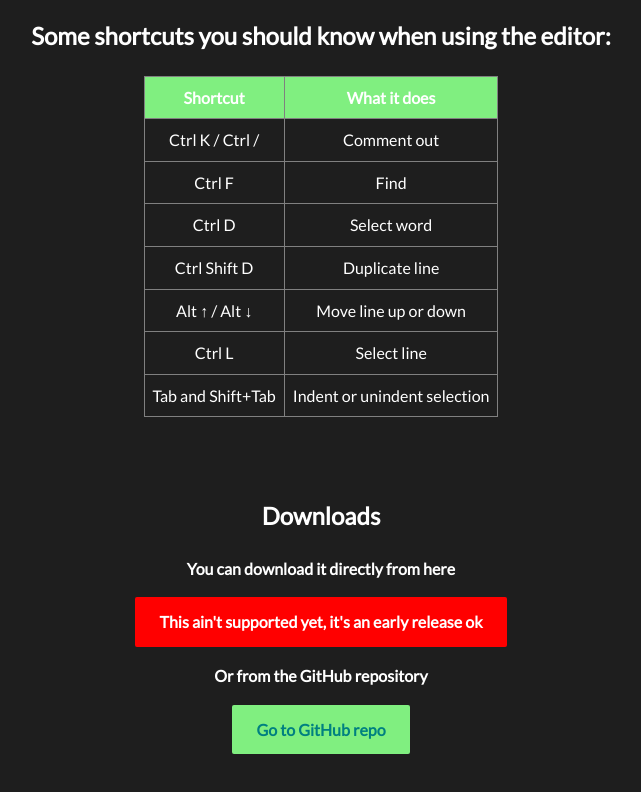
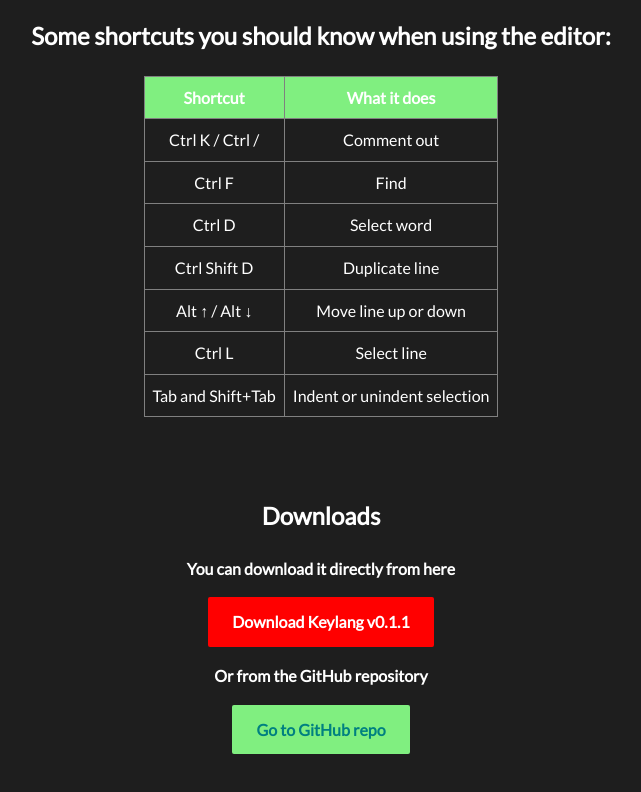
Before and after one commit to bald55/Keylang, a plain HTML site: page keylang_files/other_stuff/index.html in a window 1280 px wide. Shown: the part 1373-2165 px from the top of the page, without its empty margins (319-960 px from the left). Drawn offline with Linux system fonts and the light colour scheme.

Commit message:
v0.1.1 woo

```diff
--- a/keylang_files/other_stuff/index.html
+++ b/keylang_files/other_stuff/index.html
@@ -172,7 +172,7 @@
 <section id="downloads" style="margin-top:80px;">
   <h1>Downloads</h1>
   <p> <strong> You can download it directly from here </strong> </p>
-  <a href="idk bro"
+  <a href="https://github.com/bald55/Keylang/releases/download/v0.1.1/keylang-0.1.1.zip"
   style="display: inline-block;
   background-color: red;
   color: white;
@@ -181,7 +181,7 @@
   border-radius: 2px;
   font-weight: bold;
   font-family: 'Lato', sans-serif;">
-  This ain't supported yet, it's an early release ok</a>
+  Download Keylang v0.1.1</a>
   <p> <strong> Or from the GitHub repository </strong> </p>
   <a href="https://github.com/bald55/Keylang"
   style="display: inline-block;
```
Also changed, not shown: 1 other file.
